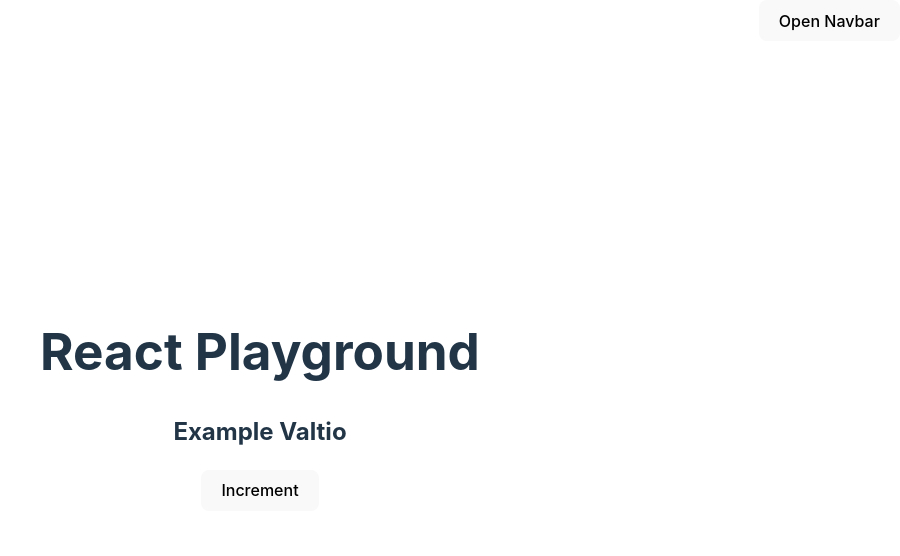
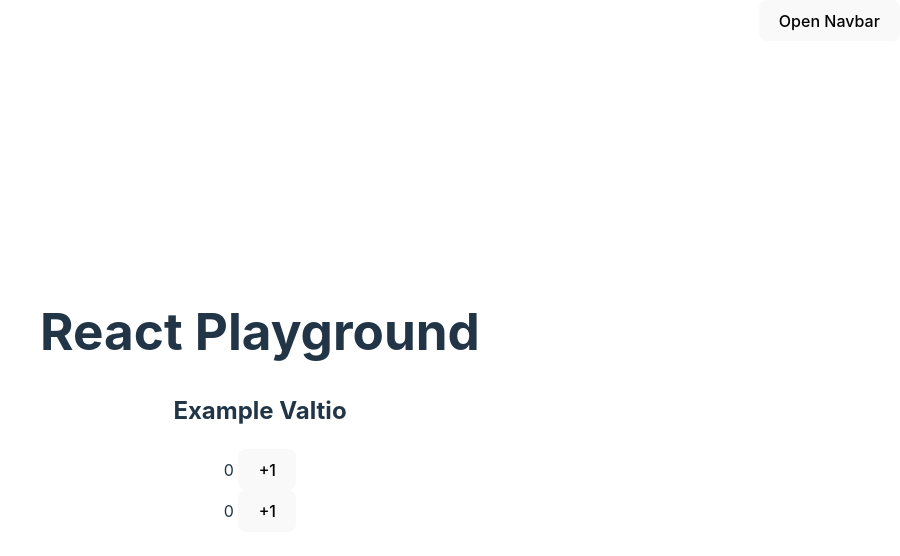
Before and after one commit to jaychang99/playground, a React (Vite) app in the folder react-playground/: page /micro-state-management/example-valtio in a window 1280 px wide. Shown: the top 556 px of the page, without its empty margins (380-1280 px from the left). Built offline with nearby package versions, Linux system fonts and the light colour scheme.

Commit message:
feat(Valtio): proxy 와 useSnapshot 을 이용해서 React 에 실제 적용해보기

```diff
--- a/react-playground/src/features/micro-state-management/example-valtio/ScreenExampleValtio.tsx
+++ b/react-playground/src/features/micro-state-management/example-valtio/ScreenExampleValtio.tsx
@@ -1,11 +1,44 @@
-import { proxyObject } from '@/features/micro-state-management/example-valtio/constants/proxyObject';
-import './modules/proxySnapshotTest';
+// import './modules/proxySnapshotTest'; -> 실행하려면 주석 해제
+import { proxy, useSnapshot } from 'valtio';
+
+const state = proxy({
+  count1: 0,
+  count2: 0,
+});
+
+const Counter1 = () => {
+  const snap = useSnapshot(state);
+  const increment = () => ++state.count1;
+
+  console.log('Counter 1 has been re-rendered');
+
+  return (
+    <div>
+      {snap.count1} <button onClick={increment}>+1</button>
+    </div>
+  );
+};
+
+const Counter2 = () => {
+  const snap = useSnapshot(state);
+  const increment = () => ++state.count2;
+
+  console.log('Counter 2 has been re-rendered');
+
+  return (
+    <div>
+      {snap.count2} <button onClick={increment}>+1</button>
+    </div>
+  );
+};
 
 function ScreenExampleValtio() {
   return (
     <div>
       <h2>Example Valtio</h2>
-      <button onClick={() => proxyObject.count++}>Increment</button>
+      {/* <button onClick={() => proxyObject.count++}>Increment</button> */}
+      <Counter1 />
+      <Counter2 />
     </div>
   );
 }
```
